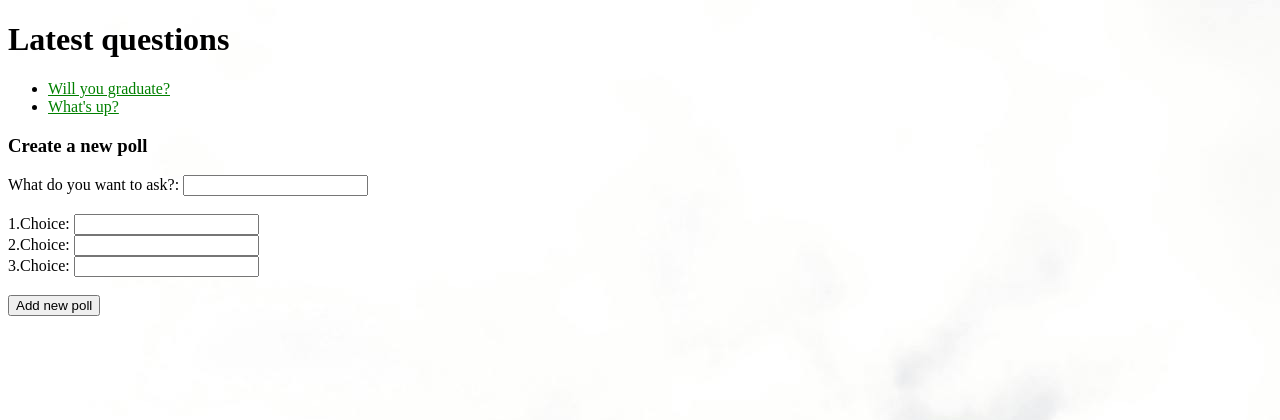
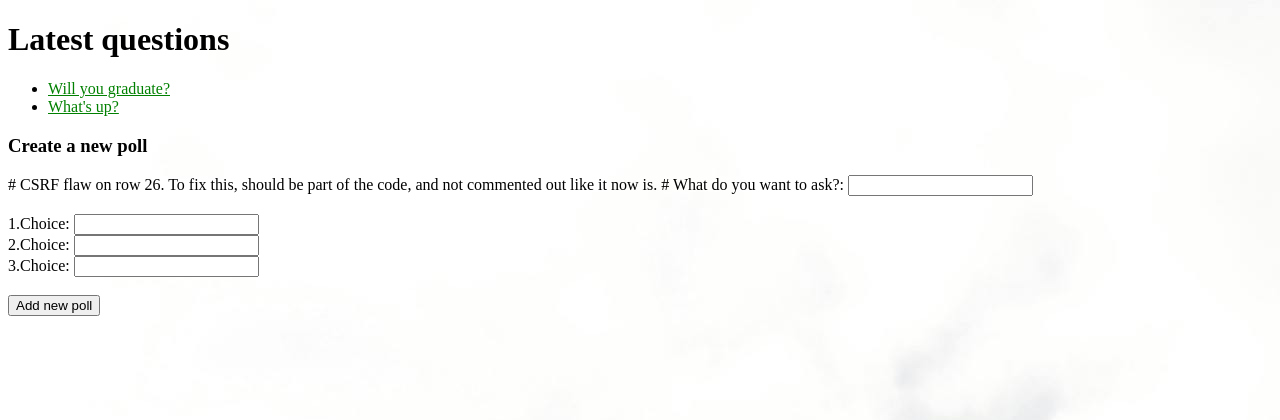
Before and after one commit to Mahlamaki/CSB-Project1-2025, a Django app: page /polls/ in a window 1280 px wide. Shown: the top 420 px of the page. Run offline with Django 5.2, Linux system fonts and the light colour scheme; data comes from the database, SQL or seed files in the repository.

Commit message:
csrf flaw on index.html

```diff
--- a/mysite/polls/templates/polls/index.html
+++ b/mysite/polls/templates/polls/index.html
@@ -22,7 +22,8 @@
 
     <h3> Create a new poll</h3>
     <form method="post" action="{% url 'polls:create' %}">
-    	{% csrf_token %}
+    	# CSRF flaw on row 26. To fix this, {% csrf_token %} should be part of the code, and not commented out like it now is.
+    	#{% csrf_token %}
     	<label for="question_text">What do you want to ask?:</label>
     	<input type="text" name="question_text" id="question_text" required><br>
     	<br>
```
